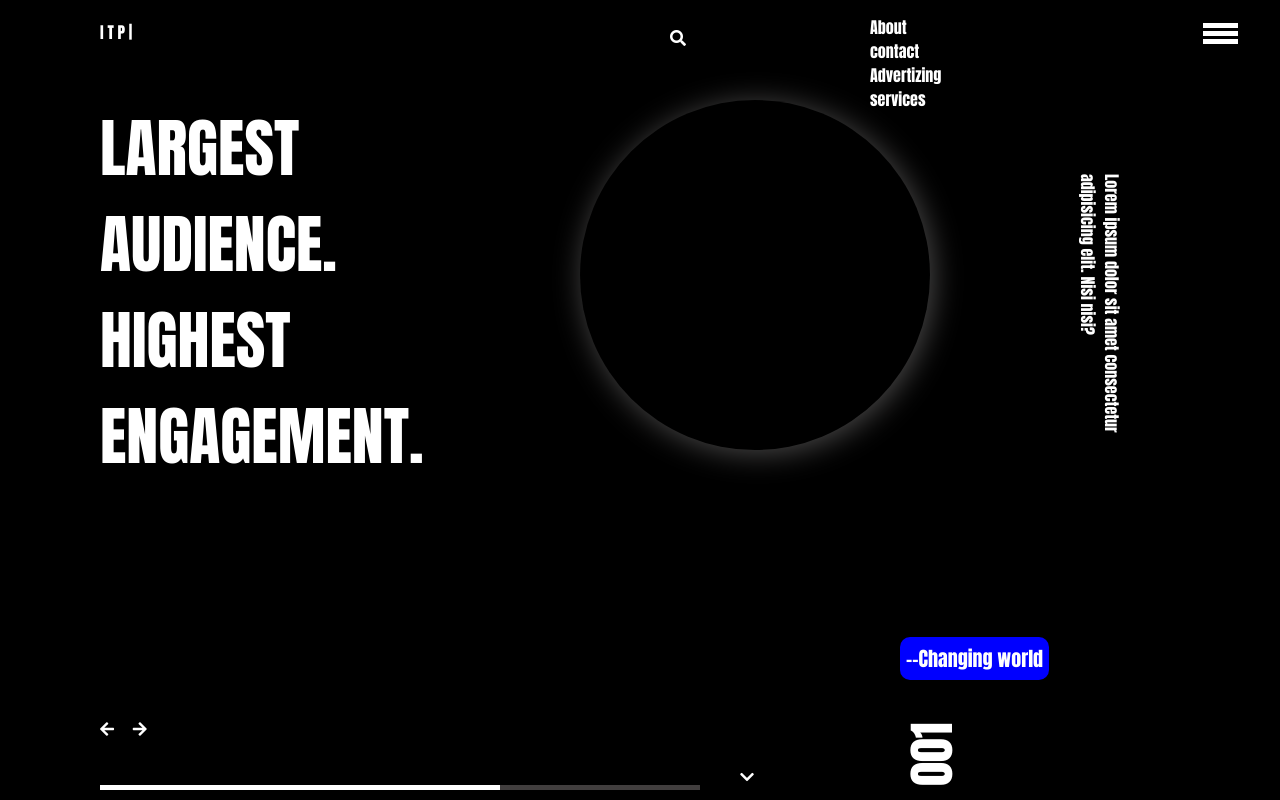
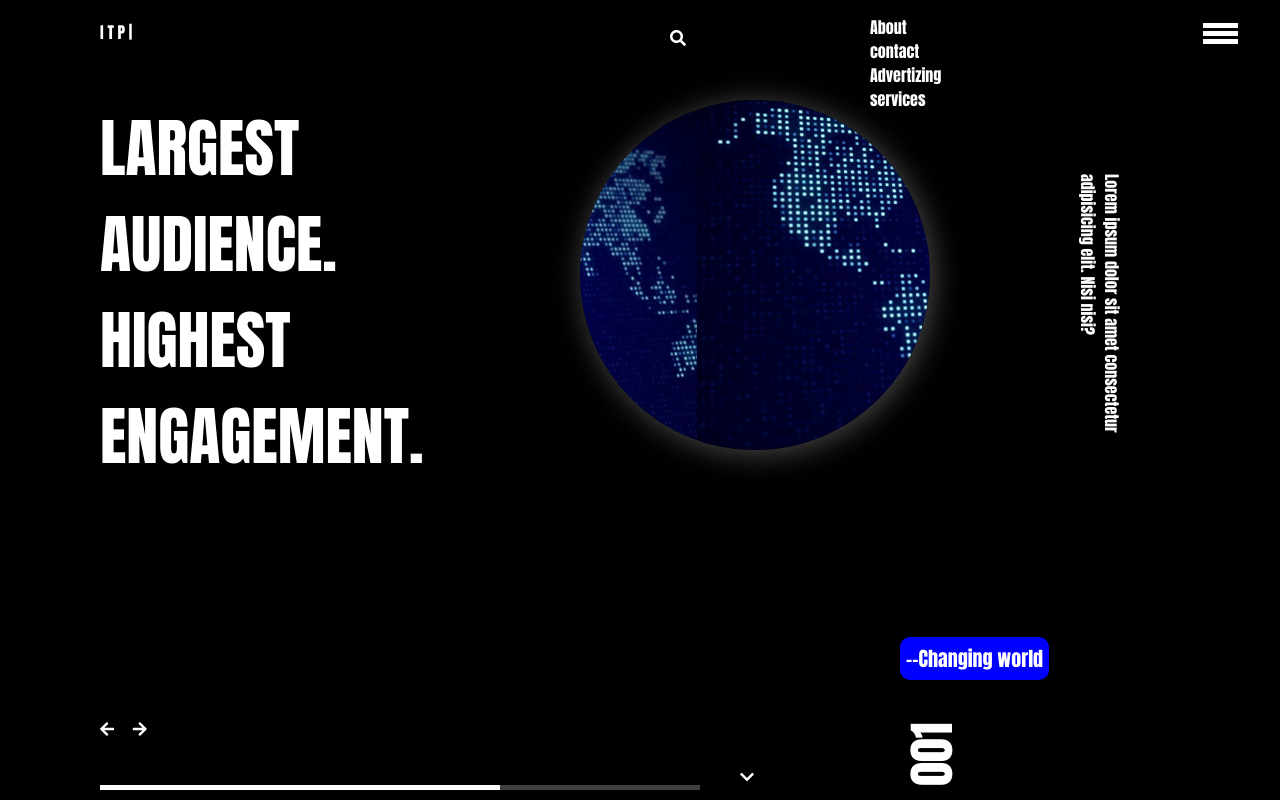
Before and after one commit to yagneshpatel12/Earth-Animation, a plain HTML site: page index.html in a window 1280 px wide. Shown: the top 800 px of the page. Drawn offline with Linux system fonts and the light colour scheme.

Commit message:
Update earthpage.css

```diff
--- a/css/earthpage.css
+++ b/css/earthpage.css
@@ -111,7 +111,7 @@ li{
     top: 100px;
     width: 350px;
     height: 350px;
-    background: url('./img/earth.jpg');
+    background: url('../img/earth.jpg');
     border-radius: 50%;
     background-size: 660px;
     box-shadow: inset 8px 36px 80px 36px rgb(0, 0, 0), inset -6px 0 12px 4px rgba(0, 0, 0, 0.3);
```
